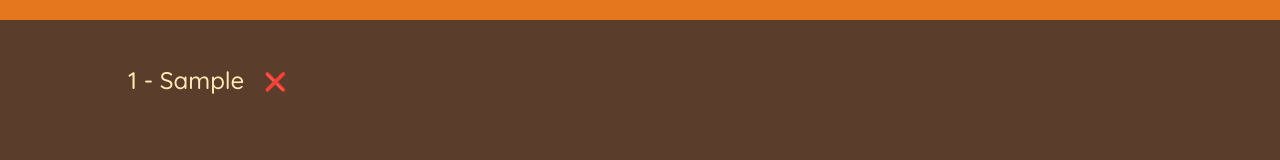
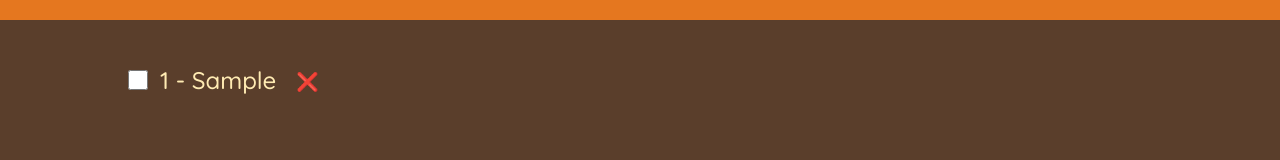
Before and after one commit to itsfercodes/travel-list-react, a React (Vite) app: page / in a window 1280 px wide. Both pictures are taken after typing "Sample" into the empty fields and a click on the button "ADD". Shown: the part 257-417 px from the top of the page. Built offline with nearby package versions, Linux system fonts and the light colour scheme.

Commit message:
Add item packed state and deletion

```diff
--- a/src/TravelListApp.jsx
+++ b/src/TravelListApp.jsx
@@ -1,3 +1,4 @@
+/* eslint-disable react/jsx-no-bind */
 import { useState } from 'react';
 import { Form, Logo, PackingList, Stats } from './components';
 
@@ -8,12 +9,27 @@
     setItems((i) => [...i, item]);
   }
 
+  function handleDeleteItem(itemId) {
+    setItems((i) => i.filter((item) => item.id !== itemId));
+  }
+
+  function handleToggleItem(id) {
+    setItems((i) =>
+      i.map((item) =>
+        item.id === id ? { ...item, packed: !item.packed } : item
+      )
+    );
+  }
+
   return (
     <div className="app">
       <Logo />
-      {/* eslint-disable-next-line react/jsx-no-bind */}
       <Form onAddItems={handleAddItems} />
-      <PackingList items={items} />
+      <PackingList
+        items={items}
+        onDeleteItem={handleDeleteItem}
+        onToggleItem={handleToggleItem}
+      />
       <Stats />
     </div>
   );
--- a/src/components/Item.jsx
+++ b/src/components/Item.jsx
@@ -1,11 +1,18 @@
-// eslint-disable-next-line react/prop-types
-function Item({ item: { description, quantity, packed } }) {
+/* eslint-disable react/prop-types */
+function Item({
+  item: { description, quantity, packed, id },
+  onDeleteItem,
+  onToggleItem
+}) {
   return (
     <li>
+      <input type="checkbox" value={packed} onChange={() => onToggleItem(id)} />
       <span style={packed ? { textDecoration: 'line-through' } : {}}>
         {quantity} - {description}
       </span>
-      <button type="button">❌</button>
+      <button type="button" onClick={() => onDeleteItem(id)}>
+        ❌
+      </button>
     </li>
   );
 }
--- a/src/components/PackingList.jsx
+++ b/src/components/PackingList.jsx
@@ -1,12 +1,17 @@
 /* eslint-disable react/prop-types */
 import Item from './Item';
 
-function PackingList({ items }) {
+function PackingList({ items, onDeleteItem, onToggleItem }) {
   return (
     <div className="list">
       <ul>
         {items.map((item) => (
-          <Item item={item} key={item.id} />
+          <Item
+            item={item}
+            key={item.id}
+            onDeleteItem={onDeleteItem}
+            onToggleItem={onToggleItem}
+          />
         ))}
       </ul>
     </div>
```
Also changed, not shown: .eslintrc.cjs.
